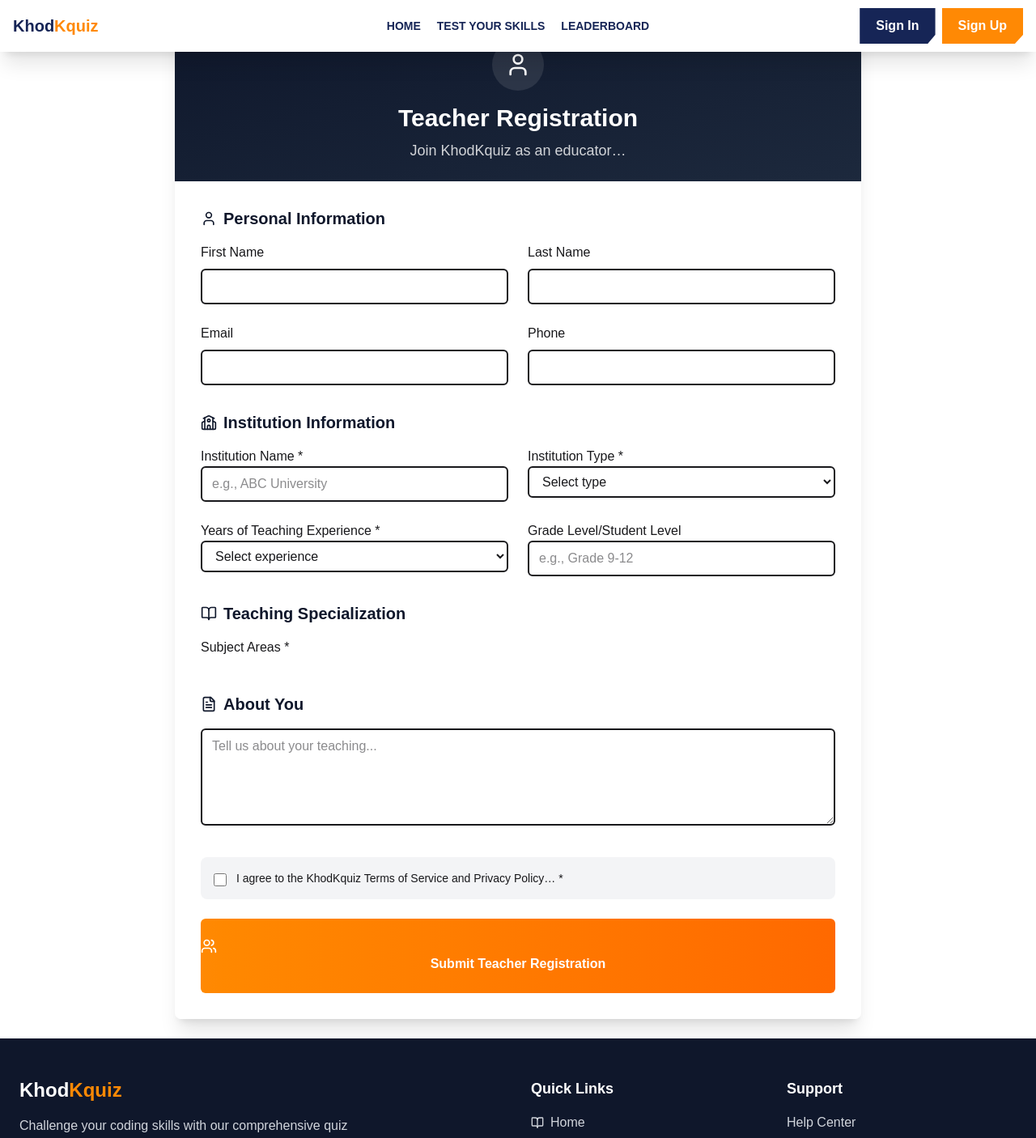
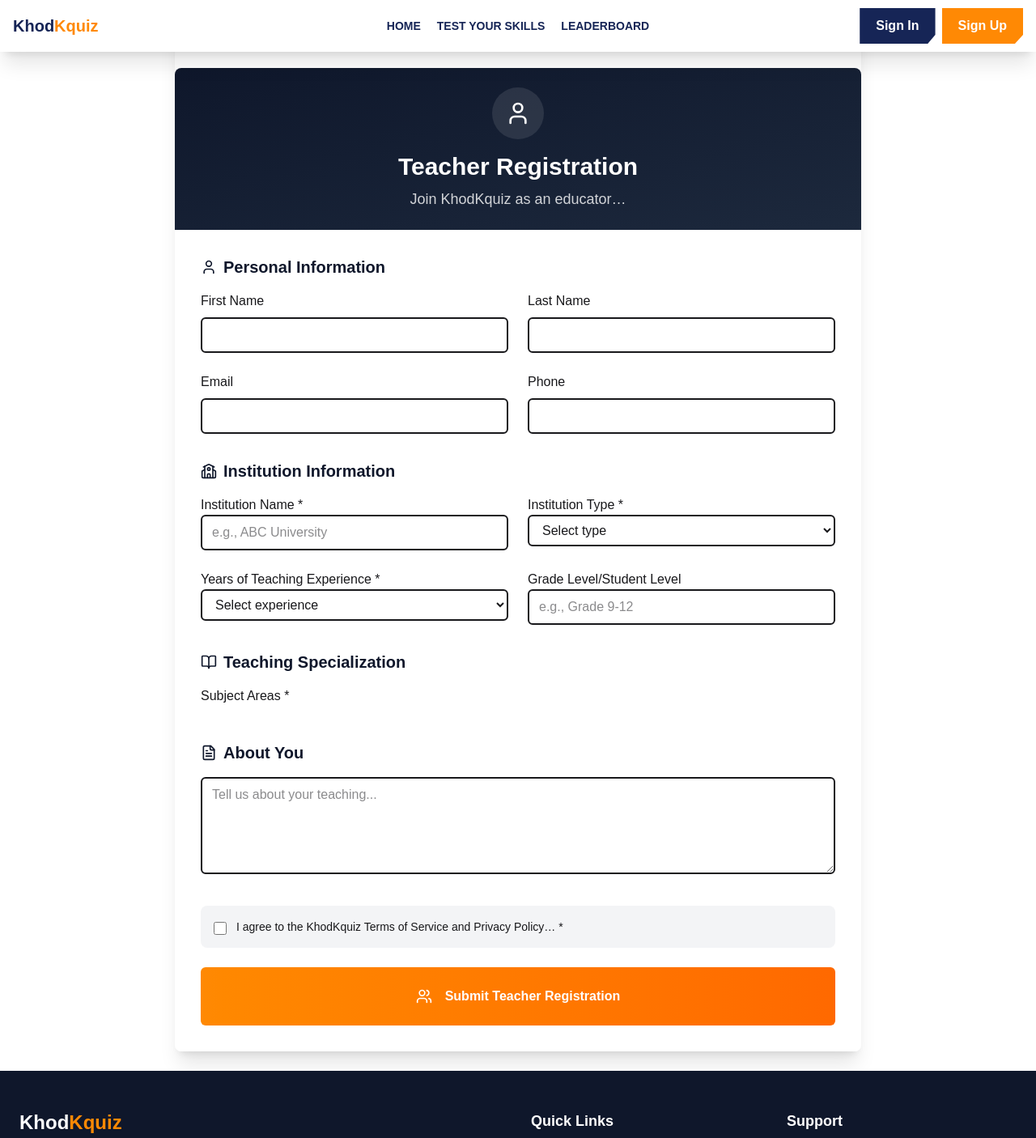
Before and after one commit to PhaySometh/KhodKquiz, a React (Vite) app in the folder frontend/: page /teacher-registration in a window 1280 px wide. Shown: the top 1406 px of the page at 81% size. Built offline with nearby package versions, Linux system fonts and the light colour scheme.

Commit message:
fix some frontend

```diff
--- a/frontend/src/pages/TeacherRegistrationForm.jsx
+++ b/frontend/src/pages/TeacherRegistrationForm.jsx
@@ -69,7 +69,7 @@ const TeacherRegistrationForm = () => {
     <motion.div variants={containerVariants} initial="hidden" animate="visible" className="max-w-4xl mx-auto p-6">
       {/* Card */}
       <div className="bg-white rounded-lg shadow-xl overflow-hidden">
-        <div className="text-center bg-gradient-to-br from-slate-900 to-slate-800 text-white rounded-t-lg p-6">
+        <div className="text-center bg-gradient-to-br from-slate-900 to-slate-800 text-white rounded-t-lg p-6 mt-15">
           <motion.div variants={itemVariants} className="flex justify-center mb-4">
             <div className="bg-white/10 p-4 rounded-full"><User className="w-8 h-8" /></div>
           </motion.div>
@@ -222,7 +222,10 @@ const TeacherRegistrationForm = () => {
                     Processing Registration...
                   </div>
                 ) : (
-                  <><Users className="w-5 h-5 mr-2" /> Submit Teacher Registration</>
+                  <div className='flex items-center gap-2 justify-center'>
+                    <Users className="w-5 h-5 mr-2" />
+                    <div>Submit Teacher Registration</div>
+                  </div>
                 )}
               </button>
             </motion.div>
```
